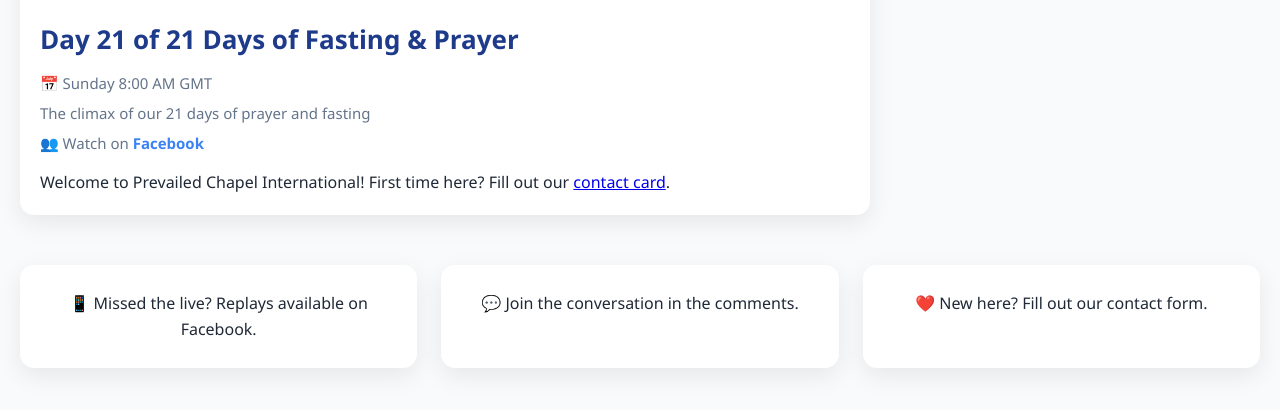
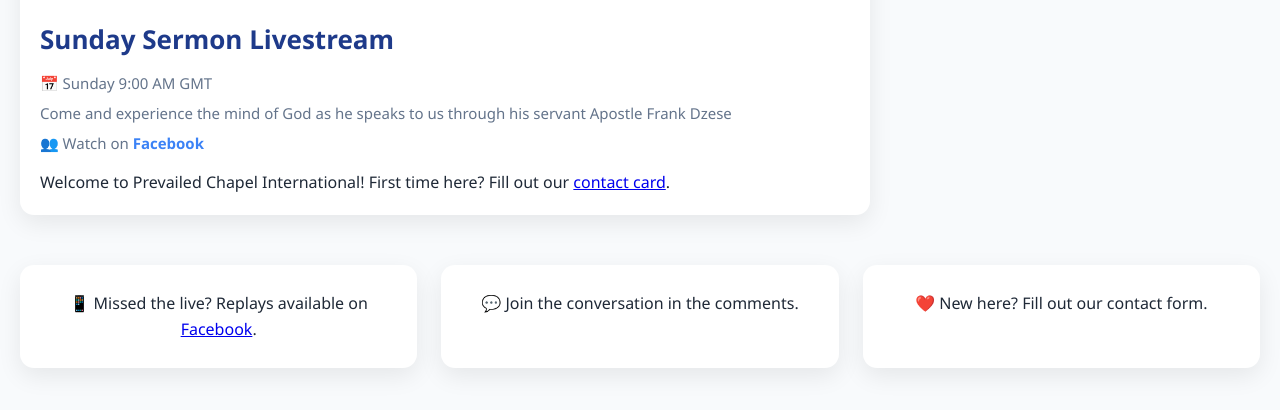
Before and after one commit to eugene234466/Prevailers-s-Chapel, a plain HTML site: page livestream.html in a window 1280 px wide. Shown: the part 798-1208 px from the top of the page. Drawn offline with Linux system fonts and the light colour scheme.

Commit message:
Update livestream details and video source

```diff
--- a/livestream.html
+++ b/livestream.html
@@ -264,14 +264,14 @@ h1 {
 
     <div class="video-section">
       <div class="video-wrapper">
-        <iframe src="https://www.facebook.com/plugins/video.php?href=https://www.facebook.com/debby.kutu1/videos/865814812949569&show_text=false" allowfullscreen></iframe>
+        <iframe src="https://www.facebook.com/plugins/video.php?href=&show_text=false" allowfullscreen></iframe>
       </div>
 
       <div class="video-info">
-        <h2>Day 21 of 21 Days of Fasting & Prayer</h2>
+        <h2>Sunday Sermon Livestream </h2>
         <div class="video-meta">
-          <span>📅 Sunday 8:00 AM GMT</span>
-          <span>The climax of our 21 days of prayer and fasting</span>
+          <span>📅 Sunday 9:00 AM GMT</span>
+          <span>Come and experience the mind of God as he speaks to us through his servant Apostle Frank Dzese</span>
           <span>👥 Watch on <a href="https://www.facebook.com/debby.kutu1">Facebook</a></span>
         </div>
         <p class="video-description">Welcome to Prevailed Chapel International! First time here? Fill out our <a href="contact.html">contact card</a>.</p>
@@ -299,7 +299,7 @@ h1 {
   </div>
 
   <div class="info-grid">
-    <div class="info-card">📱 Missed the live? Replays available on Facebook.</div>
+    <div class="info-card">📱 Missed the live? Replays available on <a href="https://www.facebook.com/debby.kutu1">Facebook</a>.</div>
     <div class="info-card">💬 Join the conversation in the comments.</div>
     <div class="info-card">❤️ New here? Fill out our contact form.</div>
   </div>
```
